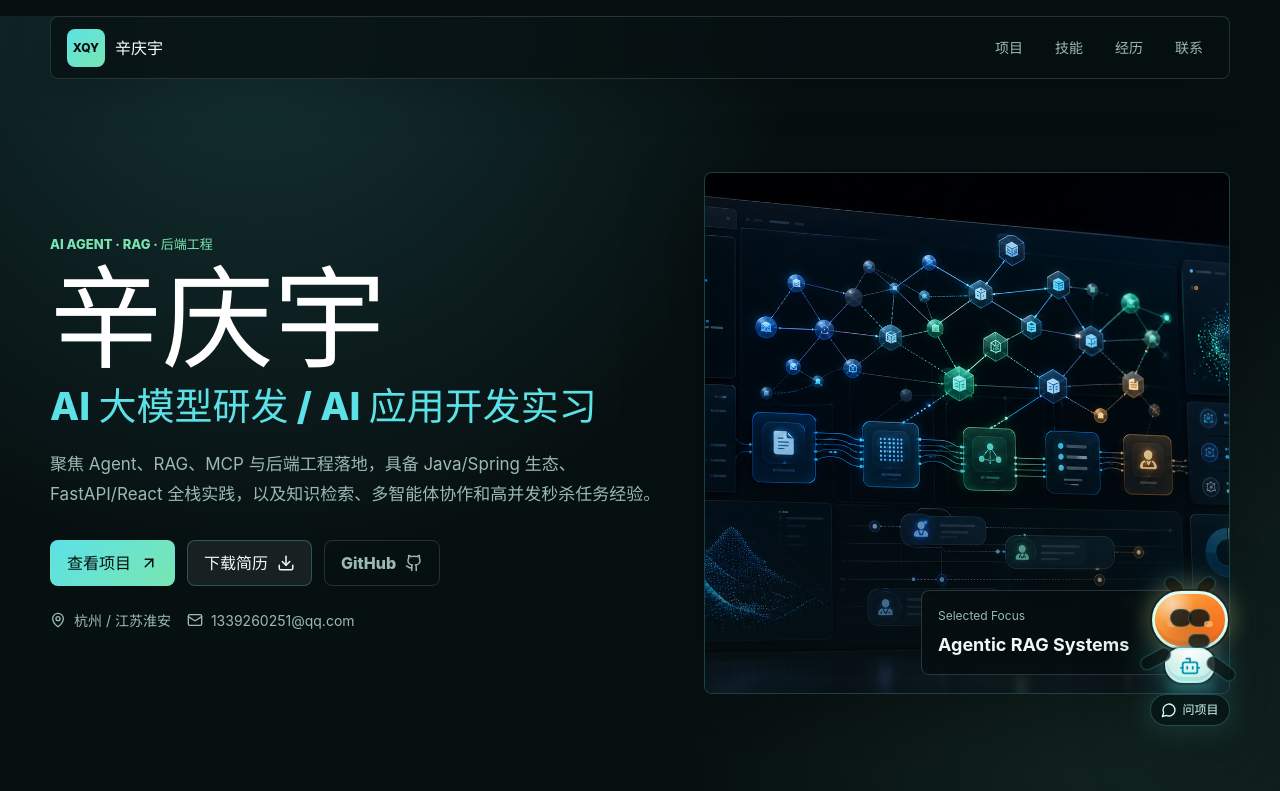
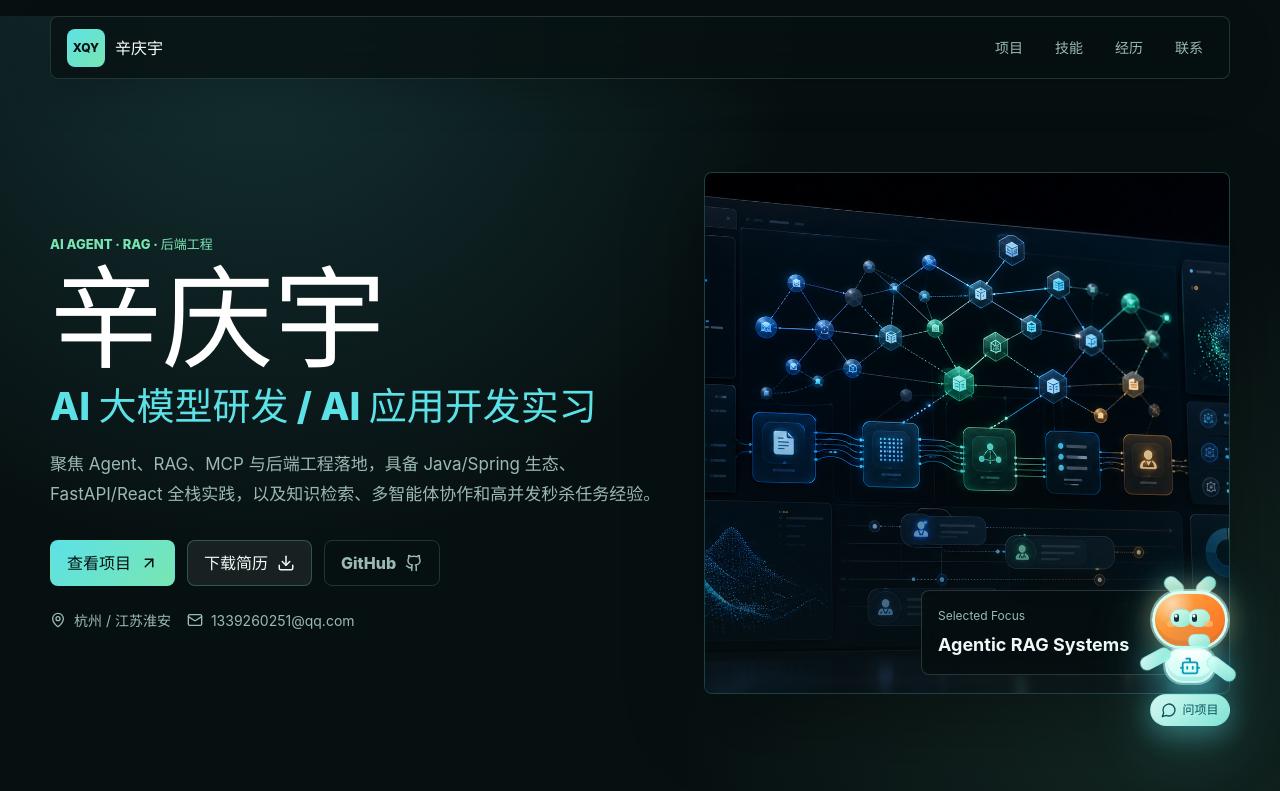
Before and after one commit to AAA-413/AAA-413.github.io, a React (Vite) app: page / in a window 1280 px wide. Shown: the top 791 px of the page. Built offline with nearby package versions, Linux system fonts and the light colour scheme.

Commit message:
remove dark mascot accents

```diff
--- a/src/styles.css
+++ b/src/styles.css
@@ -560,7 +560,7 @@ h2 {
   background: transparent;
   filter:
     drop-shadow(0 0 14px rgba(92, 225, 230, 0.34))
-    drop-shadow(0 18px 34px rgba(0, 0, 0, 0.42));
+    drop-shadow(0 16px 30px rgba(92, 225, 230, 0.22));
   cursor: pointer;
 }
 
@@ -572,9 +572,9 @@ h2 {
   border: 1px solid rgba(92, 225, 230, 0.26);
   border-radius: 999px;
   padding: 6px 10px;
-  color: #d9fff7;
-  background: rgba(7, 16, 17, 0.82);
-  box-shadow: 0 10px 28px rgba(0, 0, 0, 0.28);
+  color: #07545f;
+  background: linear-gradient(135deg, rgba(221, 255, 248, 0.96), rgba(138, 242, 225, 0.92));
+  box-shadow: 0 10px 28px rgba(92, 225, 230, 0.18);
   font-size: 12px;
   font-weight: 900;
   backdrop-filter: blur(12px);
@@ -613,7 +613,7 @@ h2 {
     linear-gradient(135deg, #ffb34a, #ff7a25 76%);
   box-shadow:
     inset 0 -5px 0 rgba(118, 52, 16, 0.12),
-    0 0 0 2px rgba(7, 16, 17, 0.5),
+    0 0 0 2px rgba(194, 255, 245, 0.52),
     0 0 24px rgba(255, 139, 36, 0.36);
 }
 
@@ -641,12 +641,23 @@ h2 {
   top: 17px;
   width: 13px;
   height: 18px;
-  border: 3px solid #14323a;
+  border: 2px solid rgba(221, 255, 248, 0.95);
+  border-radius: 999px;
+  background: linear-gradient(180deg, #f8fffd, #9ff7ff);
+  animation: robot-blink 5.7s infinite;
+}
+
+.robot-eye::after {
+  position: absolute;
+  left: 3px;
+  top: 4px;
+  width: 5px;
+  height: 8px;
   border-radius: 999px;
   background:
-    radial-gradient(circle at 38% 30%, #ffffff 0 2px, transparent 3px),
-    #173940;
-  animation: robot-blink 5.7s infinite;
+    radial-gradient(circle at 38% 25%, #ffffff 0 1px, transparent 2px),
+    #123238;
+  content: "";
 }
 
 .robot-eye.left {
@@ -664,7 +675,7 @@ h2 {
   width: 10px;
   height: 5px;
   border-radius: 0 0 999px 999px;
-  border-bottom: 3px solid rgba(20, 50, 58, 0.86);
+  border-bottom: 3px solid rgba(221, 255, 248, 0.94);
 }
 
 .robot-body {
@@ -683,7 +694,7 @@ h2 {
     linear-gradient(180deg, #f8fffd, #ccfff6);
   box-shadow:
     inset 0 -4px 0 rgba(17, 127, 142, 0.12),
-    0 0 0 2px rgba(7, 16, 17, 0.36),
+    0 0 0 2px rgba(194, 255, 245, 0.5),
     0 0 22px rgba(92, 225, 230, 0.24);
 }
 
@@ -715,7 +726,7 @@ h2 {
   border-radius: 999px;
   background: linear-gradient(90deg, #9ff7ff, #a7ffd4);
   box-shadow:
-    0 0 0 2px rgba(7, 16, 17, 0.42),
+    0 0 0 2px rgba(194, 255, 245, 0.44),
     0 0 14px rgba(92, 225, 230, 0.22);
 }
 
```
